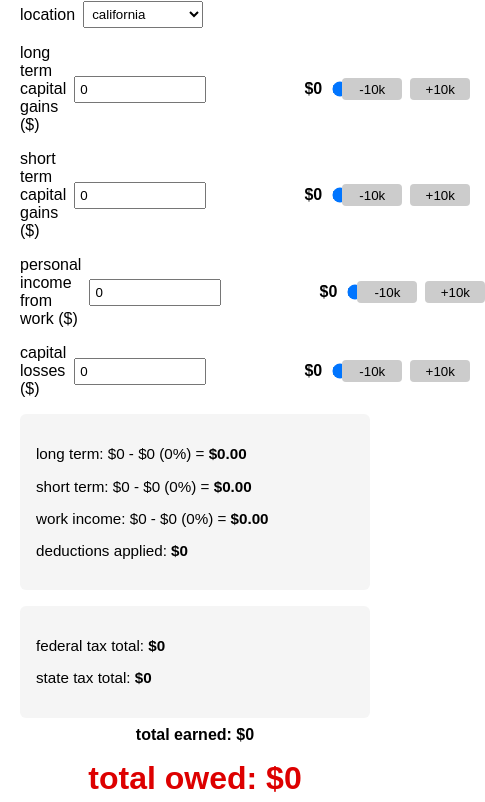
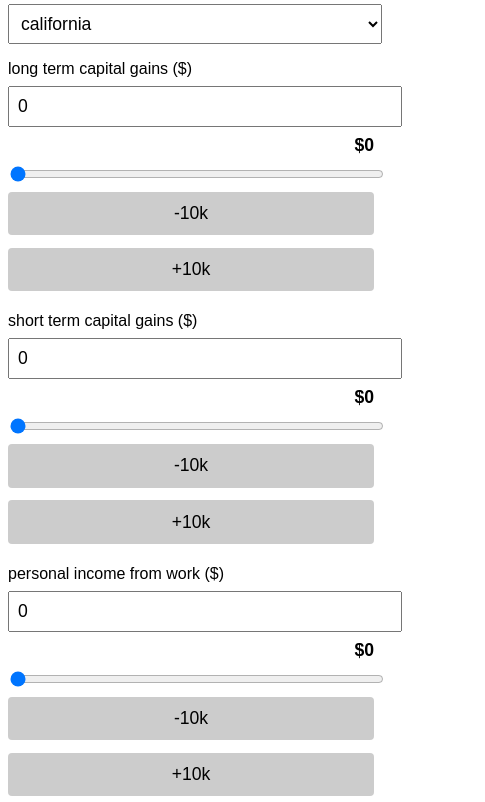
Before and after one commit to reysu/taxestimator, a plain HTML site: page index.html in a window 390 px wide. Shown: the part 81-883 px from the top of the page, 485 px wide, since content can reach past the window. Drawn offline with nearby package versions, Linux system fonts and the light colour scheme.

Commit message:
added mobile

```diff
--- a/index.html
+++ b/index.html
@@ -3,6 +3,7 @@
 <html lang="en">
 <head>
 <meta charset="UTF-8">
+<meta name="viewport" content="width=device-width, initial-scale=1">
 <title>tax estimator</title>
 <script src="https://cdn.jsdelivr.net/npm/chart.js"></script>
 <style>
@@ -10,15 +11,43 @@
     h1{font-size:1.6rem;text-align:center;margin-bottom:1rem;}
     .row{margin:1rem 0;display:grid;grid-template-columns:1fr 120px 120px 1fr 60px 60px;gap:0.5rem;align-items:center;}
     label{grid-column:1/2;}
-    input[type=number]{width:120px;padding:4px;}
+    input[type=number]{width:120px;padding:8px;font-size:1rem;}
     input[type=range]{width:100%;}
     .fmt{font-weight:bold;text-align:right;}
-    button.inc,button.dec{padding:0.2rem;border:none;border-radius:4px;background:#ccc;cursor:pointer;}
-    select{padding:4px;}
+    button.inc,button.dec{padding:0.5rem 0.7rem;border:none;border-radius:4px;background:#ccc;cursor:pointer;font-size:1rem;}
+    select{padding:8px;font-size:1rem;}
     #results,#breakdown{background:#f5f5f5;padding:1rem;border-radius:6px;margin-top:1rem;font-size:0.95rem;}
     #total{font-size:2rem;color:#d00;font-weight:bold;text-align:center;margin-top:1rem;}
     #profit{font-size:1.8rem;color:#090;font-weight:bold;text-align:center;margin-top:0.5rem;}
     canvas{max-width:100%;margin-top:1rem;}
+    @media (max-width: 700px) {
+        body { padding: 8px; }
+        .row {
+            grid-template-columns: 1fr 1fr;
+            gap: 0.5rem 0.5rem;
+        }
+        label { grid-column: 1/3; }
+        input[type=number], input[type=range], .fmt, select, button.inc, button.dec {
+            grid-column: 1/3;
+            width: 100%;
+            font-size: 1.1rem;
+        }
+        button.inc, button.dec {
+            padding: 0.7rem 0;
+            margin-bottom: 0.3rem;
+        }
+    }
+    @media (max-width: 500px) {
+        h1 { font-size: 1.2rem; }
+        #results, #breakdown { font-size: 0.9rem; padding: 0.7rem; }
+        #total { font-size: 1.3rem; }
+        #profit { font-size: 1.1rem; }
+        .row { grid-template-columns: 1fr; }
+        label, input, select, .fmt, button.inc, button.dec {
+            grid-column: 1/2;
+            width: 100%;
+        }
+    }
 </style>
 </head>
 <body>
```
